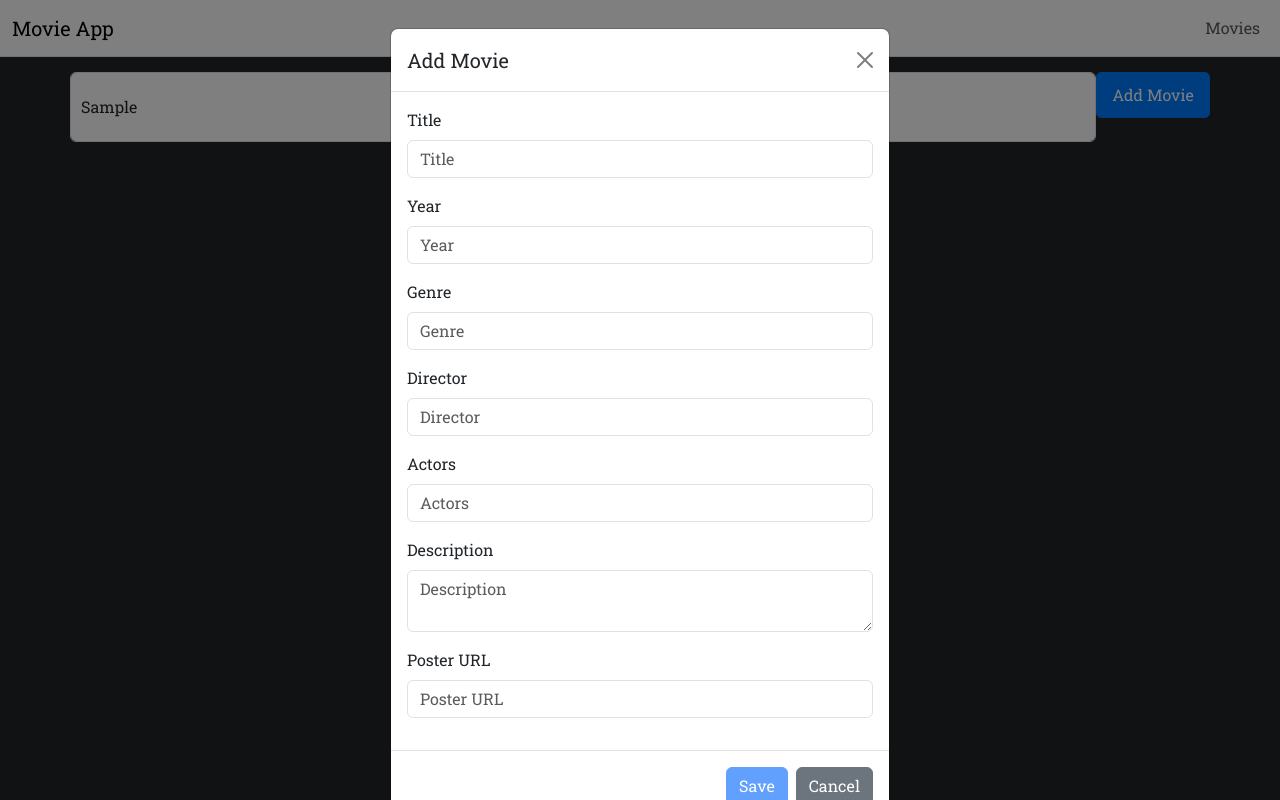
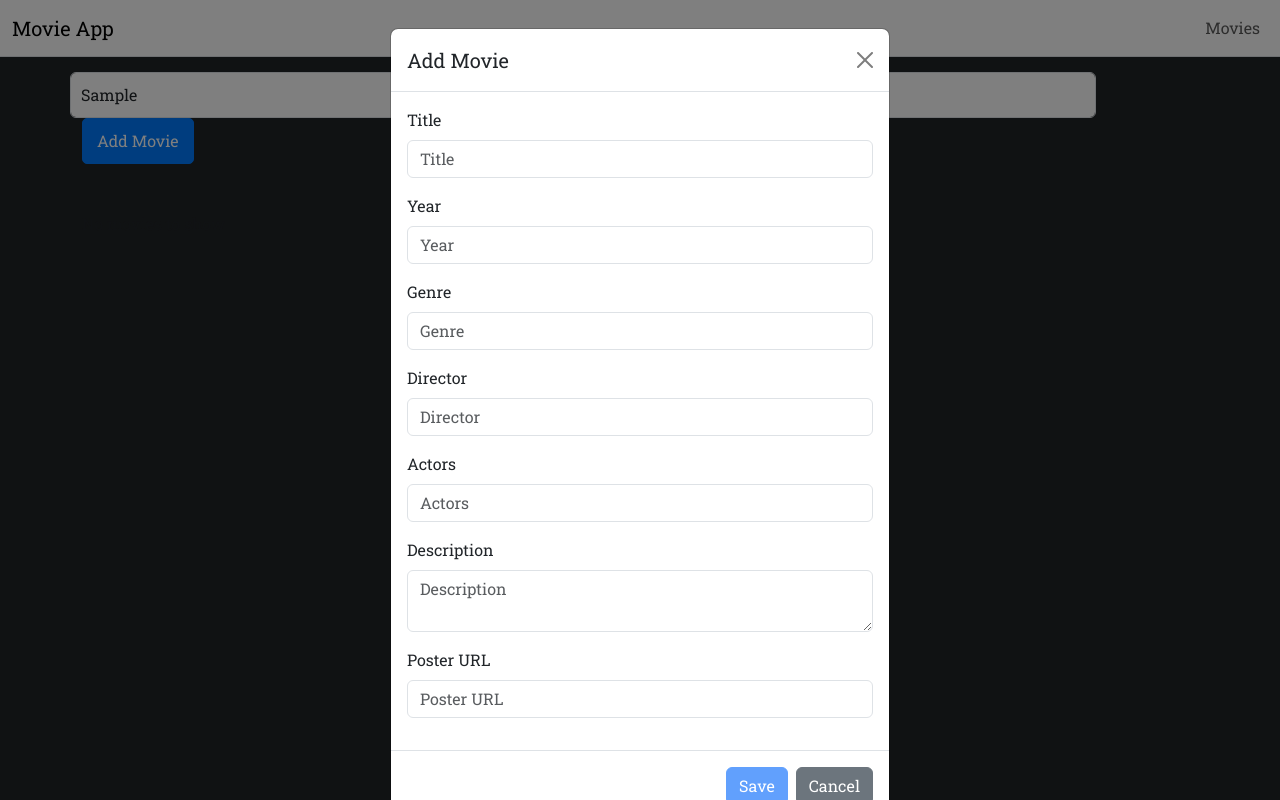
Before and after one commit to aReinoso007/movie-app, a React (Vite) app: page / in a window 1280 px wide. Both pictures are taken after typing "Sample" into the empty fields and a click on the button "Add Movie". Built offline with nearby package versions, Linux system fonts and the light colour scheme; data requests are answered from the project's data file.

Commit message:
refactoring

```diff
--- a/src/components/AddModal.jsx
+++ b/src/components/AddModal.jsx
@@ -15,7 +15,8 @@ import { MoviesAPI } from "../services/moviesAPI";
 import { PropTypes } from "prop-types";
 
 const AddModal = (props) => {
-  const { toggleModal, isModalOpen, onMovieAdded } = props;
+  const { onMovieAdded } = props;
+  const [isModalOpen, setIsModalOpen] = useState(false);
 
   const [title, setTitle] = useState("");
   const [year, setYear] = useState("");
@@ -54,11 +55,16 @@ const AddModal = (props) => {
     setActors("");
     setDescription("");
     setPosterUrl("");
-    props.onClose();
+  }
+
+  const toggleModal = () => {
+    setIsModalOpen(!isModalOpen);
   }
 
   return (
-    <Modal isOpen={isModalOpen} toggle={toggleModal}>
+    <>
+      <Button color="primary" className="mb-4 add-movie-button" onClick={toggleModal} style={{ width: "10%", padding: "10px" }}>Add Movie</Button>
+      <Modal isOpen={isModalOpen} toggle={toggleModal}>
       <ModalHeader toggle={toggleModal}>Add Movie</ModalHeader>
       <ModalBody>
         <Form>
@@ -145,19 +151,18 @@ const AddModal = (props) => {
         <Button color="primary" onClick={handleSave} disabled={!isFormValid}>
           Save
         </Button>{" "}
-        <Button color="secondary" onClick={props.onClose}>
+        <Button color="secondary" onClick={toggleModal}>
           Cancel
         </Button>
       </ModalFooter>
     </Modal>
+    </>
+
   );
 };
 
 export default AddModal;
 
 AddModal.propTypes = {
-  isModalOpen: PropTypes.bool.isRequired,
-  toggleModal: PropTypes.func.isRequired,
-  onClose: PropTypes.func.isRequired,
   onMovieAdded: PropTypes.func.isRequired,
 };
--- a/src/components/ErrorDisplay.jsx
+++ b/src/components/ErrorDisplay.jsx
@@ -1,5 +1,5 @@
 import { PropTypes } from "prop-types";
-export default function Error({error}){
+export default function ErrorDisplay({error}){
 
     return (
         <div className="error">
@@ -9,7 +9,7 @@ export default function Error({error}){
     )
 }
 
-Error.propTypes = {
+ErrorDisplay.propTypes = {
     error: PropTypes.shape({
         message: PropTypes.string.isRequired
     })
--- a/src/components/Loading.jsx
+++ b/src/components/Loading.jsx
@@ -1,7 +1,8 @@
 import { Spinner } from 'reactstrap';
 
 const Loading = () => (
-  <div className="text-center">
+  <div className="text-center" style={{verticalAlign:'middle'}}>
+    <h1>Loading...</h1>
     <Spinner color="primary" />
   </div>
 );
--- a/src/hooks/useFetchMovies.jsx
+++ b/src/hooks/useFetchMovies.jsx
@@ -21,9 +21,8 @@ function useFetchMovies() {
     setMovies(movies);
   }
 
-  useEffect(() => {
-    setLoading(true);
-    MoviesAPI.getAll()
+  /*
+  MoviesAPI.getAll()
       .then((response) => {
         setMovies(response);
         setLoading(false);
@@ -32,6 +31,14 @@ function useFetchMovies() {
         setError(error);
         setLoading(false);
       });
+  */
+
+  useEffect(() => {
+    setLoading(true);
+    setTimeout(() => {
+      fetchMovies();
+      setLoading(false);
+    }, 4000);
   }, []);
 
   return { movies, updateMovies, loading, error, fetchMovies };
--- a/src/pages/MovieList.jsx
+++ b/src/pages/MovieList.jsx
@@ -1,17 +1,17 @@
 /* eslint-disable react-hooks/exhaustive-deps */
-/* eslint-disable no-unused-vars */
 import { useEffect, useState } from "react";
 import { MoviesAPI } from "../services/moviesAPI";
 import MovieCard from "../components/MovieCard";
-import { Button, Col, Container, Row } from "reactstrap";
+import { Col, Container, Row } from "reactstrap";
 import AddModal from "../components/AddModal";
 import MovieDetail from "../components/MovieDetail";
 import SearchBar from "../components/Searchbar";
 import { useDebounce } from 'use-debounce';
 import useFetchMovies from "../hooks/useFetchMovies";
+import Loading from "../components/Loading";
+import ErrorDisplay from "../components/ErrorDisplay";
 
 export default function MovieList() {
-  const [isModalOpen, setIsModalOpen] = useState(false);
   const [selectedMovie, setSelectedMovie] = useState(null);
   const [isDetailModalOpen, setDetailModalOpen] = useState(false);
   const { movies, updateMovies, loading, error, fetchMovies } = useFetchMovies();
@@ -44,15 +44,6 @@ export default function MovieList() {
     }
   };
 
-  const toggleModal = () => {
-    setIsModalOpen(!isModalOpen);
-  }
-
-  const handleClose = () =>{
-    setIsModalOpen(false);
-  }
-
-
 
   const handleSearch = (value) => {
     let filteredMovies = [];
@@ -65,9 +56,6 @@ export default function MovieList() {
     updateMovies(filteredMovies);
     setSearchValue("");
   };
-
-  if (error) return <p>{error.message}</p>;
-  if (!movies) return <p>No movies to show</p>;
 
   const renderMovies= () =>{
     if (!movies) {
@@ -84,9 +72,6 @@ export default function MovieList() {
 
   const modal = (
     <AddModal
-      isModalOpen={isModalOpen}
-      toggleModal={toggleModal}
-      onClose={handleClose}
       onMovieAdded={fetchMovies}
     />
   );
@@ -100,15 +85,15 @@ export default function MovieList() {
     />
   )
 
+  if (error) return <ErrorDisplay error={error} />
+  if (loading) return <Loading />
 
   return (
     <Container className="mt-4 pt-5">
         <Row>
           <SearchBar placeholder={'The Godfather'} onChange={(e) => handleSearch(e.target.value)}/>
-          <Button color="primary" className="mb-4 add-movie-button" onClick={toggleModal} style={{ width: "10%", padding: "10px" }}>Add Movie</Button>
         </Row>
-        {isModalOpen && modal}
-
+        {modal}
         {isDetailModalOpen && movieDetail}
         <div className="wrapper mt-4">
         <Row md={2} xs={1} lg={3} className="g-3">
```
